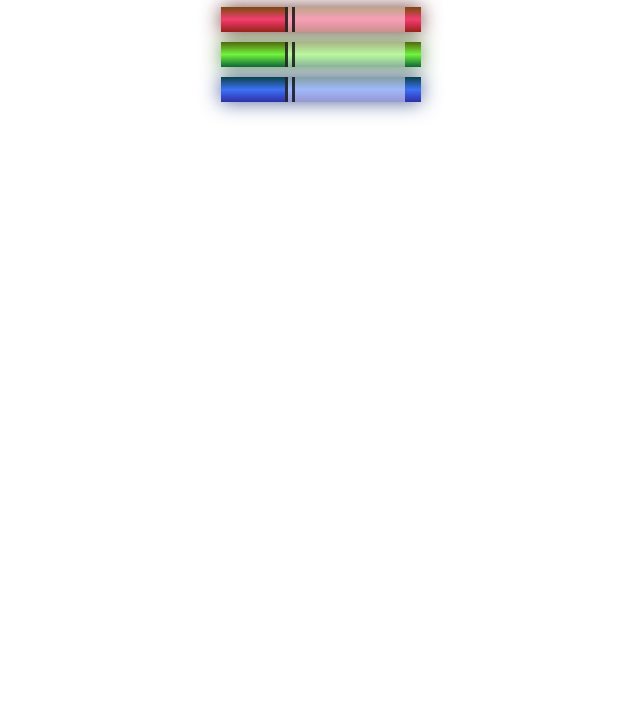
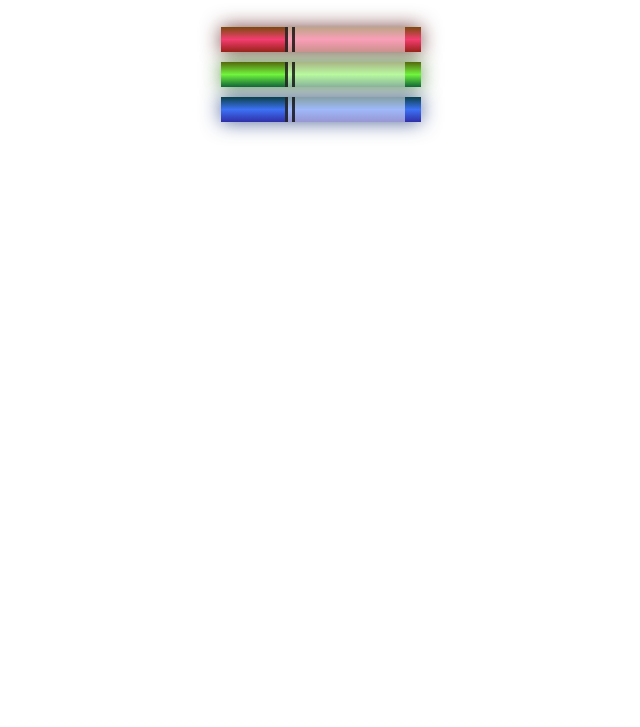
Before and after one commit to hilmimallick/freecodecamp-coloredmarker-practice, a plain HTML site: page index.html in a window 1280 px wide. Shown: the part 73-800 px from the top of the page, without its empty margins (319-959 px from the left). Drawn offline with Linux system fonts and the light colour scheme.

Commit message:
making sure

```diff
--- a/styles.css
+++ b/styles.css
@@ -2,6 +2,10 @@ h1{
     text-align: center;
 
 }
+
+.container {
+    background-color: rgb(255, 255, 255);
+    padding: 10px 0;}
 
 .marker{
     width: 200px;
```
